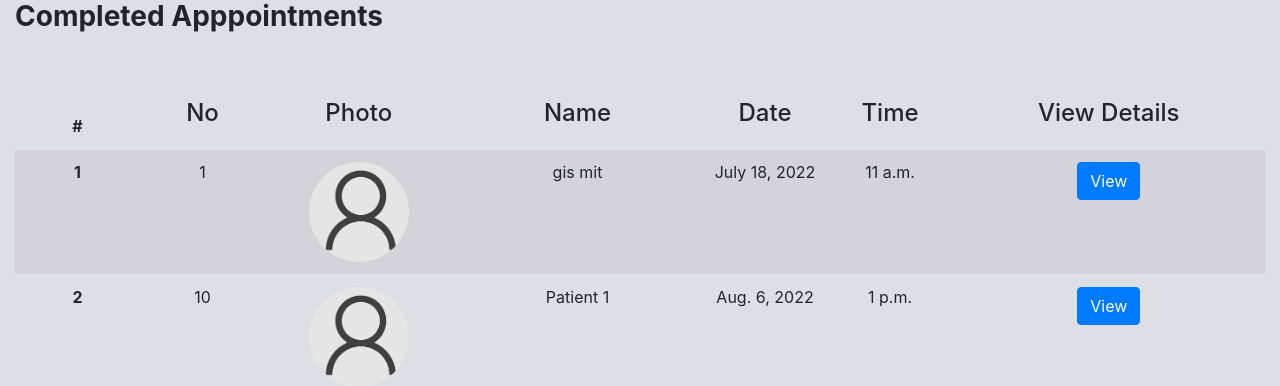
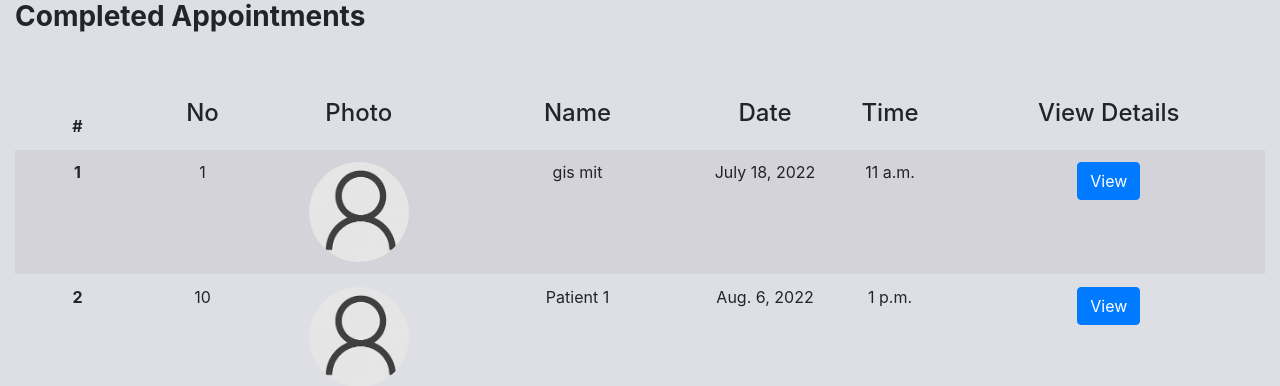
Before and after one commit to SreedevT/PMS, a Django app: template appointment/templates/pending-appointment.html in a window 1280 px wide. Shown: the part 63-449 px from the top of the page. Run offline with Django 4.2, Linux system fonts and the light colour scheme; data comes from the database, SQL or seed files in the repository; the template is opened without the code that fills it: values that come from a table or form of the project are taken from there, most other values are stand-ins (such as "Sample title", 1, 10 or a date in 2020); some libraries are stand-ins or nearby versions.

Commit message:
corrected spelling

```diff
--- a/appointment/templates/pending-appointment.html
+++ b/appointment/templates/pending-appointment.html
@@ -18,9 +18,9 @@
                 <div class="row " style="background-color: #8889a347;">
 
                     {% if status %}
-                    <div class="col-md-12" style="align-items: center;"><h3><b>Completed Apppointments</b></h3></div>
+                    <div class="col-md-12" style="align-items: center;"><h3><b>Completed Appointments</b></h3></div>
                     {% else %}
-                    <div class="col-md-12" style="align-items: center;"><h3><b>Pending Apppointments</b></h3></div>
+                    <div class="col-md-12" style="align-items: center;"><h3><b>Pending Appointments</b></h3></div>
                     {% endif %}
 
                 <br>
```
